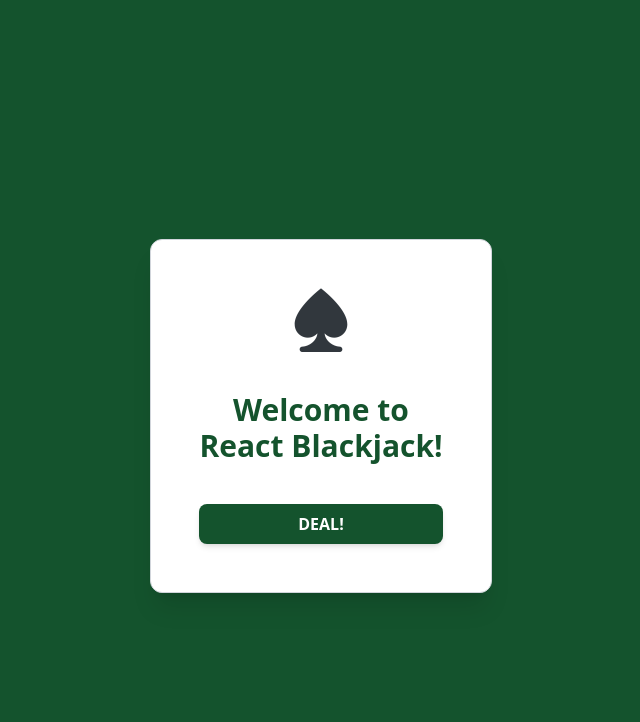
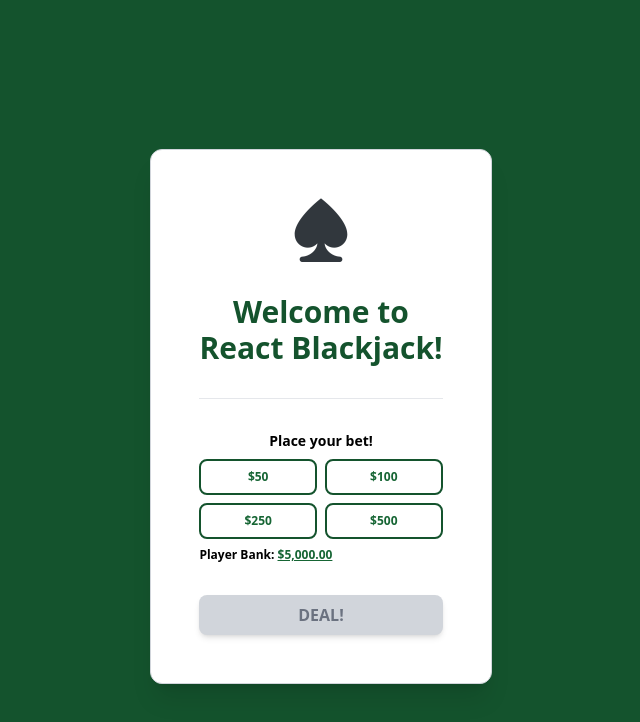
Before and after one commit to cdterry87/Blackack, a React (Create React App) app: page / in a window 1280 px wide. Shown: the top 722 px of the page, without its empty margins (319-959 px from the left). Built offline with nearby package versions, Linux system fonts and the light colour scheme; the HTML template or start-up script is replaced by a standard one.

Commit message:
Adds ability to place bets. Close #11

```diff
--- a/src/App.jsx
+++ b/src/App.jsx
@@ -9,6 +9,8 @@ import 'aos/dist/aos.css'
 
 function App() {
   AOS.init() // Initialize Animations
+
+  const initialPlayerBank = 5000 // Initial player bank amount
 
   const [isGameStarted, setIsGameStarted] = useState(false)
   const [isPlayerFinished, setIsPlayerFinished] = useState(false)
@@ -22,20 +24,31 @@ function App() {
   const [gameDeck, setGameDeck] = useState([...deck])
   const [playerWins, setPlayerWins] = useState(0)
   const [playerLosses, setPlayerLosses] = useState(0)
+  const [playerBank, setPlayerBank] = useState(initialPlayerBank)
+  const [playerBet, setPlayerBet] = useState(0)
+
+  const placeBet = bet => {
+    if (bet > 500) bet = 500
+    if (bet < 50) bet = 50
+    setPlayerBet(bet)
+  }
 
   const shuffleAndDeal = () => {
     let tempGameDeck = [...gameDeck]
     let tempPlayerHand = []
     let tempDealerHand = []
 
-    // Get player wins and losses from local storage
-    let playerWins = localStorage.getItem('playerWins')
-    let playerLosses = localStorage.getItem('playerLosses')
+    // Get player bank, wins, and losses from local storage
+    let playerWins = localStorage.getItem('playerWins') ?? 0
+    let playerLosses = localStorage.getItem('playerLosses') ?? 0
+    let playerBank = localStorage.getItem('playerBank') ?? initialPlayerBank
+    playerBank = parseInt(playerBank)
 
-    // Start the game and set wins and losses
+    // Start the game and set player bank, wins, and losses
     setIsGameStarted(true)
     setPlayerWins(playerWins)
     setPlayerLosses(playerLosses)
+    setPlayerBank(playerBank)
 
     // Shuffle the deck
     for (let i = 0; i < tempGameDeck.length - 1; i++) {
@@ -161,6 +174,7 @@ function App() {
     setDealerHand([])
     setPlayerHandTotal(0)
     setDealerHandTotal(0)
+    setPlayerBet(0)
   }
 
   const declareWinner = (isWinner, statusMessage) => {
@@ -185,7 +199,7 @@ function App() {
       // Check for manual game ending conditions when player stays
       if (isPlayerFinished) {
         if (playerHandTotal <= 21 && playerHandTotal === dealerHandTotal) {
-          declareWinner(false, 'TIE GAME!')
+          declareWinner(null, 'TIE GAME!')
         } else if (dealerHandTotal === 21 && dealerHand.length === 2) {
           declareWinner(false, 'DEALER BLACKJACK!')
         } else if (dealerHandTotal > 21) {
@@ -214,26 +228,50 @@ function App() {
       let playerWins = localStorage.getItem('playerWins') ?? 0
       let playerLosses = localStorage.getItem('playerLosses') ?? 0
 
-      // Increment playerWins or playerLosses depending on if the player won or lost and save in localStorage
+      // Get player bank from local storage
+      let playerBank = localStorage.getItem('playerBank') ?? initialPlayerBank
+
+      // If isWinner is null, then it's a tie game so don't update wins or losses or bank
+      if (isWinner !== null) {
+        // If player wins...
         if (isWinner) {
+          // Increment playerWins
           playerWins = parseInt(playerWins) + 1
           localStorage.setItem('playerWins', playerWins)
+
+          // Add playerBet to playerBank
+          playerBank = parseInt(playerBank) + parseInt(playerBet)
+          localStorage.setItem('playerBank', playerBank)
         } else {
+          // Increment playerLosses
           playerLosses = parseInt(playerLosses) + 1
           localStorage.setItem('playerLosses', playerLosses)
+
+          // Subtract playerBet from playerBank
+          playerBank = parseInt(playerBank) - parseInt(playerBet)
+          localStorage.setItem('playerBank', playerBank)
         }
 
         // Set state
         setPlayerWins(playerWins)
         setPlayerLosses(playerLosses)
+        setPlayerBank(playerBank)
       }
-  }, [isWinner, isGameOver])
+    }
+  }, [isWinner, isGameOver, playerBet])
 
   return (
     <>
       <div className='min-h-screen bg-green-900 flex justify-center'>
         <div className='w-full sm:w-auto p-4 h-full'>
-          {!isGameStarted && <Welcome deal={shuffleAndDeal} />}
+          {!isGameStarted && (
+            <Welcome
+              deal={shuffleAndDeal}
+              playerBank={playerBank}
+              playerBet={playerBet}
+              placeBet={placeBet}
+            />
+          )}
           {isGameStarted && (
             <Table
               playerHand={playerHand}
@@ -248,6 +286,8 @@ function App() {
               isGameOver={isGameOver}
               playerWins={playerWins}
               playerLosses={playerLosses}
+              playerBet={playerBet}
+              playerBank={playerBank}
             />
           )}
         </div>
--- a/src/components/PlayerDetails.jsx
+++ b/src/components/PlayerDetails.jsx
@@ -1,4 +1,4 @@
-function PlayerDetails({ playerWins, playerLosses }) {
+function PlayerDetails({ playerWins, playerLosses, playerBet, playerBank }) {
   let displayPlayerWins = playerWins ?? 0
   let displayPlayerLosses = playerLosses ?? 0
   displayPlayerWins = parseInt(displayPlayerWins)
@@ -22,6 +22,23 @@ function PlayerDetails({ playerWins, playerLosses }) {
             <span>Losses: {displayPlayerLosses}</span>
             <span>Ratio: {playerWinRatio}</span>
           </div>
+          <hr />
+          <div className='flex items-center justify-between gap-6 text-xs'>
+            <span>
+              Bank:{' '}
+              {playerBank.toLocaleString('en-US', {
+                style: 'currency',
+                currency: 'USD'
+              })}
+            </span>
+            <span>
+              Bet:{' '}
+              {playerBet.toLocaleString('en-US', {
+                style: 'currency',
+                currency: 'USD'
+              })}
+            </span>
+          </div>
         </div>
       </div>
     </>
--- a/src/components/Table.jsx
+++ b/src/components/Table.jsx
@@ -16,12 +16,19 @@ function Table({
   isWinner,
   statusMessage,
   playerWins,
-  playerLosses
+  playerLosses,
+  playerBet,
+  playerBank
 }) {
   return (
     <>
       <div className='h-full w-full flex flex-col gap-6 items-center justify-center'>
-        <PlayerDetails playerWins={playerWins} playerLosses={playerLosses} />
+        <PlayerDetails
+          playerWins={playerWins}
+          playerLosses={playerLosses}
+          playerBet={playerBet}
+          playerBank={playerBank}
+        />
         <Dealer
           hand={dealerHand}
           total={dealerHandTotal}
--- a/src/components/Welcome.jsx
+++ b/src/components/Welcome.jsx
@@ -1,6 +1,6 @@
 import Spade from 'assets/images/spade.png'
 
-function Welcome({ deal }) {
+function Welcome({ deal, playerBank, playerBet, placeBet }) {
   return (
     <>
       <div className='min-h-screen flex items-center justify-center'>
@@ -11,15 +11,79 @@ function Welcome({ deal }) {
           data-aos-duration='600'
           data-aos-once='true'
         >
-          <div className='flex flex-col gap-10'>
+          <div className='flex flex-col gap-8'>
             <img src={Spade} alt='Blackjack' className='w-16 mx-auto' />
             <h1 className='text-2xl sm:text-3xl text-center font-bold text-green-900'>
               Welcome to <br />
               React Blackjack!
             </h1>
+            <hr />
+            <div className='flex flex-col gap-2'>
+              <h2 className='text-sm text-center font-semibold'>
+                Place your bet!
+              </h2>
+              <div>
+                <div className='grid grid-cols-2 gap-2 text-xs'>
+                  <button
+                    className={`p-2 border-2 border-green-900 font-bold rounded-lg ${
+                      playerBet === 50
+                        ? 'bg-green-800 text-white hover:bg-green-900 hover:text-gray-100'
+                        : 'bg-white  text-green-800 hover:bg-gray-200 hover:text-green-950'
+                    }`}
+                    onClick={() => placeBet(50)}
+                  >
+                    $50
+                  </button>
+                  <button
+                    className={`p-2 border-2 border-green-900 font-bold rounded-lg ${
+                      playerBet === 100
+                        ? 'bg-green-800 text-white hover:bg-green-900 hover:text-gray-100'
+                        : 'bg-white  text-green-800 hover:bg-gray-200 hover:text-green-950'
+                    }`}
+                    onClick={() => placeBet(100)}
+                  >
+                    $100
+                  </button>
+                  <button
+                    className={`p-2 border-2 border-green-900 font-bold rounded-lg ${
+                      playerBet === 250
+                        ? 'bg-green-800 text-white hover:bg-green-900 hover:text-gray-100'
+                        : 'bg-white  text-green-800 hover:bg-gray-200 hover:text-green-950'
+                    }`}
+                    onClick={() => placeBet(250)}
+                  >
+                    $250
+                  </button>
+                  <button
+                    className={`p-2 border-2 border-green-900 font-bold rounded-lg ${
+                      playerBet === 500
+                        ? 'bg-green-800 text-white hover:bg-green-900 hover:text-gray-100'
+                        : 'bg-white  text-green-800 hover:bg-gray-200 hover:text-green-950'
+                    }`}
+                    onClick={() => placeBet(500)}
+                  >
+                    $500
+                  </button>
+                </div>
+                <div className='text-xs font-bold mt-2'>
+                  Player Bank:{' '}
+                  <span
+                    className={`underline ${
+                      playerBank > 0 ? 'text-green-800' : 'text-red-800'
+                    }`}
+                  >
+                    {playerBank.toLocaleString('en-US', {
+                      style: 'currency',
+                      currency: 'USD'
+                    })}
+                  </span>
+                </div>
+              </div>
+            </div>
             <button
-              className='px-4 py-2 uppercase bg-green-900 text-white font-bold rounded-lg shadow-md hover:bg-green-950 transition duration-200 ease-in-out'
+              className='px-4 py-2 uppercase bg-green-900 text-white font-bold rounded-lg shadow-md hover:bg-green-950 transition duration-200 ease-in-out disabled:bg-gray-300 disabled:text-gray-500 disabled:cursor-not-allowed'
               onClick={deal}
+              disabled={playerBet ? false : true}
             >
               Deal!
             </button>
```
Lines whose indentation alone changed are shown as unchanged.
